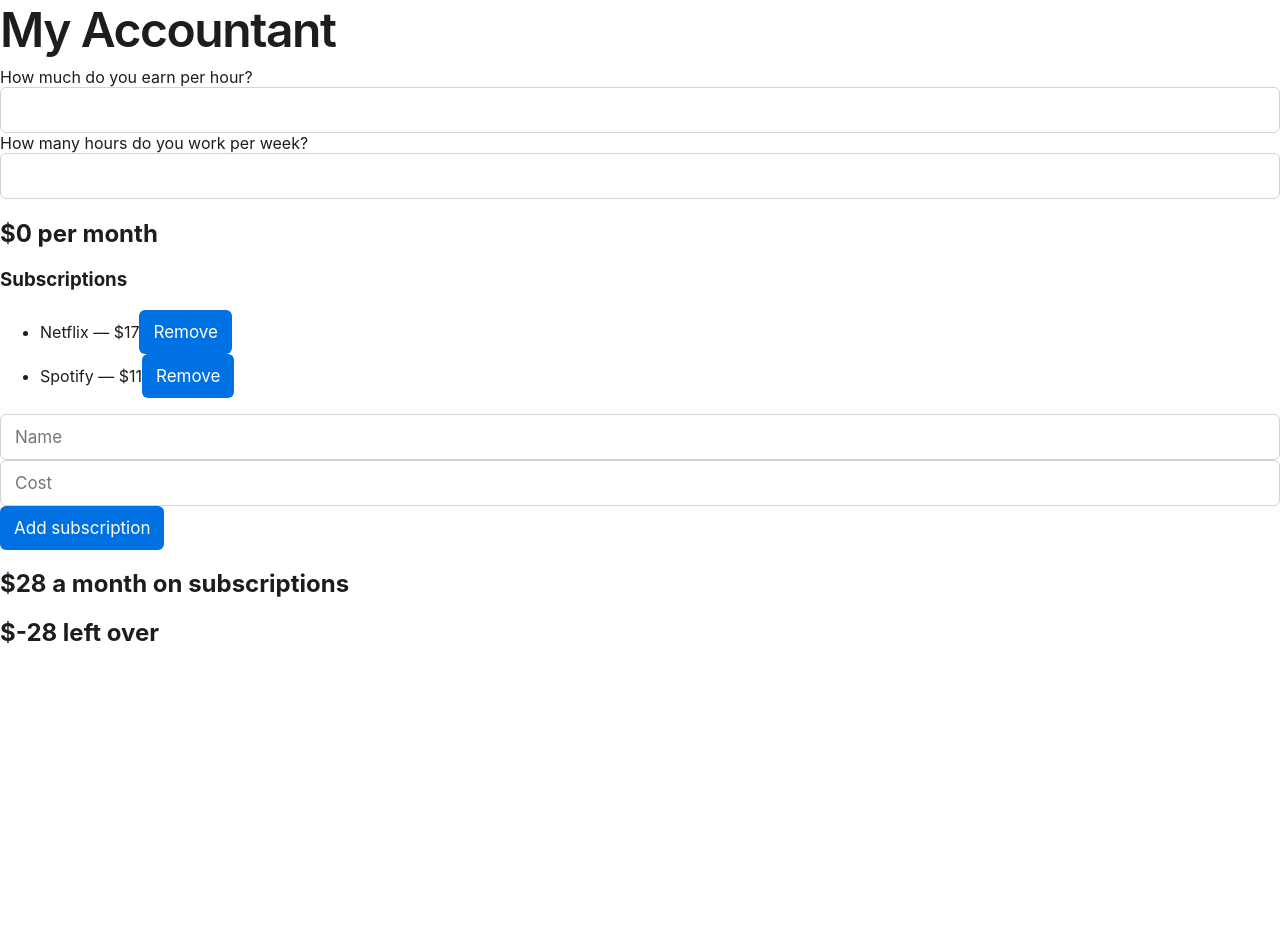
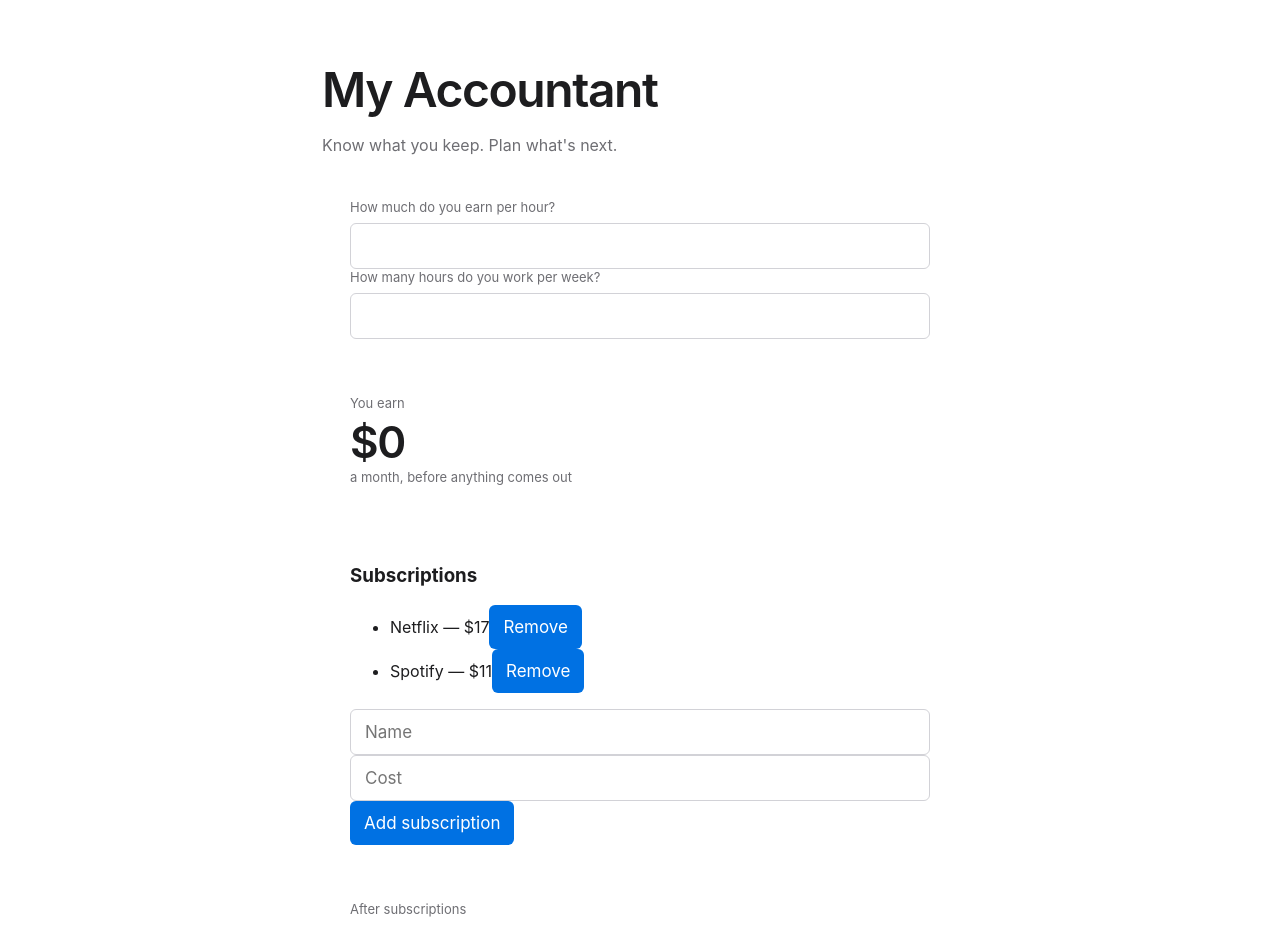
Before and after one commit to Shayanakbarloo/my-accountant, a React (Vite) app: page / in a window 1280 px wide. Shown: the top 926 px of the page. Before the commit the page ends 800 px from the top, so only its background shows below. Built offline with nearby package versions, Linux system fonts and the light colour scheme.

Commit message:
#added some stuff to apps.jsx

```diff
--- a/src/App.jsx
+++ b/src/App.jsx
@@ -16,37 +16,41 @@ function App() {
   const leftOver = monthly - subsTotal;
 
   return (
-    <div>
+    <div className="page">
       <h1>My Accountant</h1>
+      <p className="tagline">Know what you keep. Plan what's next.</p>
 
-      <label>
-        How much do you earn per hour?
-        <input
-          type="number"
-          value={rate}
-          onChange={(e) => setRate(e.target.value)}
-        />
+      <div className="card">
+        <label className="field">
+          <span>How much do you earn per hour?</span>
+          <input type="number" value={rate} onChange={(e) => setRate(e.target.value)} />
         </label>
 
-      <label>
-        How many hours do you work per week?
-        <input
-          type="number"
-          value={hours}
-          onChange={(e) => setHours(e.target.value)}
-        />
+        <label className="field">
+          <span>How many hours do you work per week?</span>
+          <input type="number" value={hours} onChange={(e) => setHours(e.target.value)} />
         </label>
+      </div>
 
-      <h2>{money(monthly)} per month</h2>
+      <div className="card">
+        <p className="figure-label">You earn</p>
+        <p className="figure">{money(monthly)}</p>
+        <p className="figure-label">a month, before anything comes out</p>
+      </div>
 
+      <div className="card">
         <Subscriptions
           subs={subs}
           onAdd={(sub) => setSubs([...subs, sub])}
           onRemove={(index) => setSubs(subs.filter((s, i) => i !== index))}
         />
+      </div>
 
-      <h2>{money(subsTotal)} a month on subscriptions</h2>
-      <h2>{money(leftOver)} left over</h2>
+      <div className="card">
+        <p className="figure-label">After subscriptions</p>
+        <p className="figure">{money(leftOver)}</p>
+        <p className="figure-label">{money(subsTotal)} a month on subscriptions</p>
+      </div>
     </div>
   );
 }
```
Lines whose indentation alone changed are shown as unchanged.
